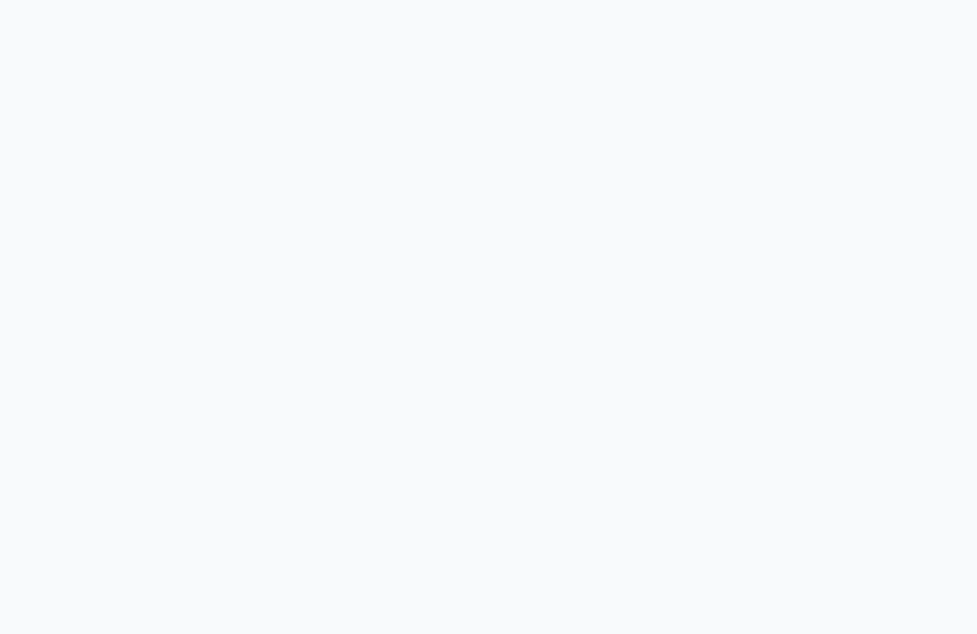
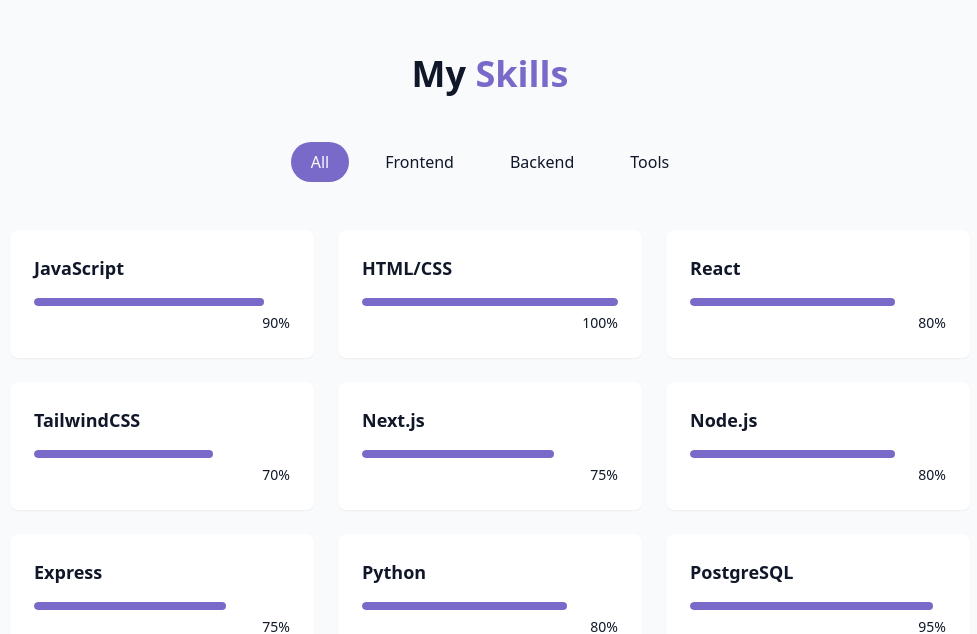
Before and after one commit to Ardit-K/PortfolioSite, a React (Vite) app: page / in a window 1280 px wide. Shown: the part 1548-2182 px from the top of the page, without its empty margins (150-1127 px from the left). Before the commit the page ends 1506 px from the top, so only its background shows below. Built offline with nearby package versions, Linux system fonts and the light colour scheme.

Commit message:
Skills Section

```diff
--- /dev/null
+++ b/src/components/SkillsSection.jsx
@@ -0,0 +1,70 @@
+import { useState } from "react";
+import { cn } from "@/lib/utils";
+
+
+const skills = [
+    // Frontend
+    {name: "JavaScript", level: 90, category: "frontend"},
+    {name:"HTML/CSS", level: 100, category: "frontend"},
+    {name:"React", level: 80, category: "frontend"},
+    {name: "TailwindCSS", level:70, category: "frontend"},
+    {name: "Next.js", level: 75, category: "frontend"},
+
+    // Backend
+    {name: "Node.js", level: 80, category: "backend"},
+    {name: "Express", level: 75, category: "backend"},
+    {name: "Python", level: 80, category: "backend"},
+    {name: "PostgreSQL", level: 95, category: "backend"},
+
+    // Tools
+    {name: "Git", level: 100, category: "tools"},
+    {name: "VS Code", level: 80, category: "tools"},
+    {name: "Vim", level: 60, category: "tools"},
+];
+
+const categories = ["all", "frontend", "backend", "tools"];
+
+export const SkillsSection = () => {
+
+    const [activeCategory, setActiveCategory] = useState("all");
+
+    const filteredSkills = skills.filter(skill => activeCategory === "all" || skill.category === activeCategory);
+
+    return (<section id="skills" className="py-24 px-4 relative bg-secondary/30">
+        <div className="container mx-auto max-w-5xl">
+            <h2 className="text-3xl md:text-4xl font-bold mb-12 text-center">
+                My <span className="text-primary"> Skills</span>
+            </h2>
+            <div className="flex flex-wrap justify-center gap-4 mb-12">
+                {categories.map((category, key) => (
+                    <button key={key}
+                    onClick={() => setActiveCategory(category)}
+                    className={cn("px-5 py-2 rounded-full transition-colors duration-300 capitalize",
+                        activeCategory === category ? "bg-primary text-primary-foreground" : "bg-secondary/70 text-foreground hover:bd-secondary"
+                    )}>
+                        {category}
+                    </button>
+                ))}
+            </div>
+            <div className="grid grid-cols-1 sm:grid-cols-2 lg:grid-cols-3 gap-6">
+                {filteredSkills.map((skill, key) => (
+                    <div key={key} className="bg-card p-6 rounded-lg shadow-xs card-hover">
+
+                        <div className="text-left mb-4">
+                            <h3 className="font-semibold text-lg">{skill.name}</h3>
+                        </div>
+                        <div className="w-full bg-secondary/50 h-2 rounded-full overflow-hidden">
+                            <div className="bg-primary h-2 rounded-full origin-left animate-[grow_1.5s_ease-out]"
+                                 style={{width: `${skill.level}%`}}
+                            />
+                        </div>
+                        <div className="text-right mt-1">
+                            <span className="text-sm text-muted-foreground ">{skill.level}%</span>
+                        </div>
+                    </div>
+                ))}
+            </div>
+        </div>
+    </section>
+    );
+};
--- a/src/pages/Home.jsx
+++ b/src/pages/Home.jsx
@@ -3,6 +3,7 @@
 import { StarBackground } from "@/components/StarBackground";
 import { HeroSection } from "@/components/HeroSection";
 import { AboutSection } from "@/components/AboutSection";
+import { SkillsSection } from "@/components/SkillsSection";
 
 export const Home = () => {
     return <div className="min-h-screen bg-background text-foreground overflow-x-hidden">
@@ -17,6 +18,7 @@
         <main>
             <HeroSection/>
             <AboutSection/>
+            <SkillsSection/>
         </main>
     </div>;
 }
```
